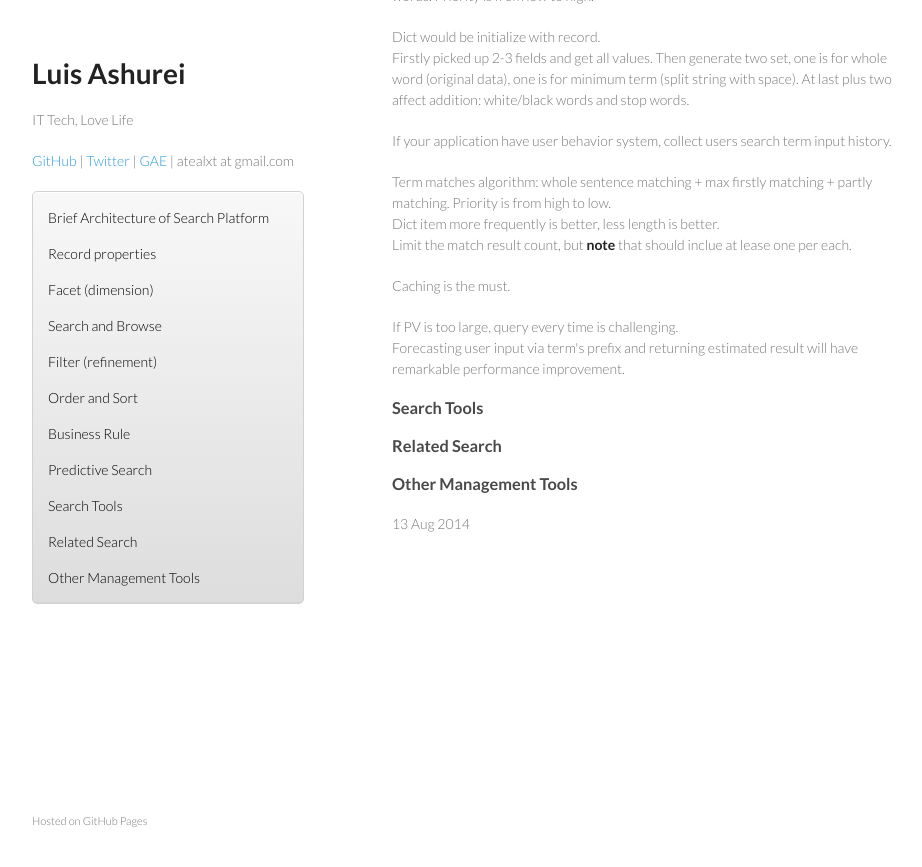
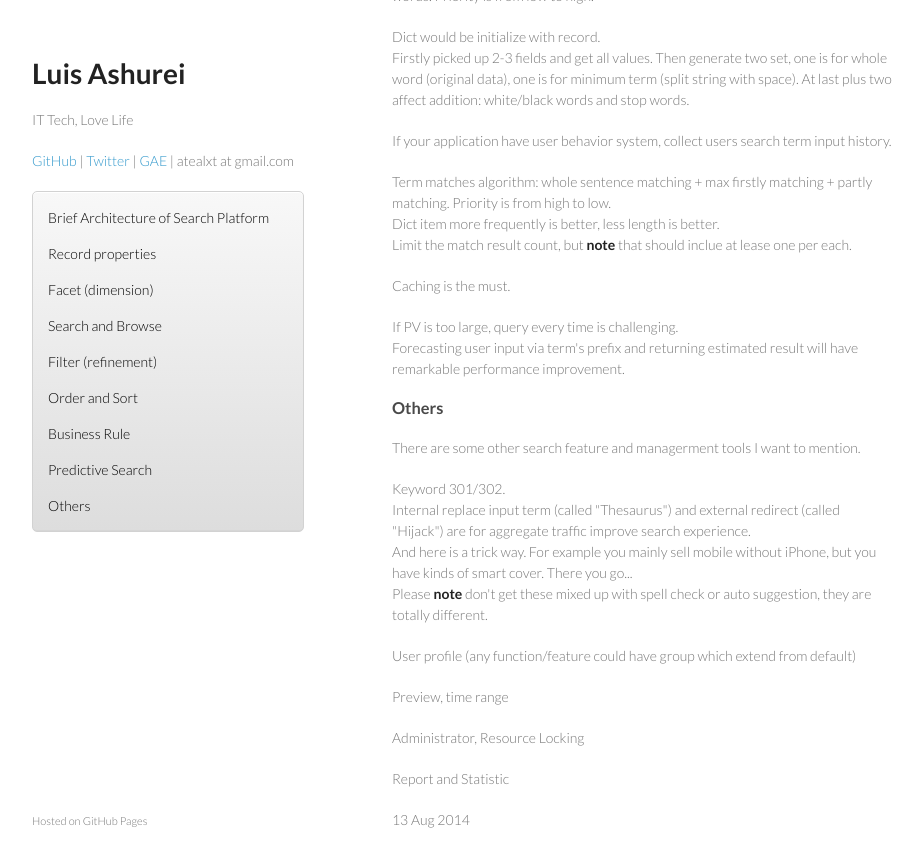
Before and after one commit to atealxt/atealxt.github.io, a Jekyll site: the page built from _posts/2014-08-13-brief-architecture-of-search-platform.html, in a window 1280 px wide and 900 px high, scrolled down 2121 px. Shown: the top 867 px of the window, without its empty margins (178-1100 px from the left). Built offline with Jekyll 4.4.1, drawn with Linux system fonts in a browser that asks for light colours; comment, search, counter and statistics services are not loaded; before the commit the page ends 2725 px from its top, so only the background shows below that.

Commit message:
Update 2014-08-13-brief-architecture-of-search-platform.html

```diff
--- a/_posts/2014-08-13-brief-architecture-of-search-platform.html
+++ b/_posts/2014-08-13-brief-architecture-of-search-platform.html
@@ -205,25 +205,35 @@ Forecasting user input via term's prefix and returning estimated result will hav
 </p>
 
 <h3>
-<a href="#search-tools" name="search-tools" class="anchor"><span class="octicon octicon-link"></span></a>
-Search Tools
+<a href="#others" name="others" class="anchor"><span class="octicon octicon-link"></span></a>
+Others
 </h3>
 
 <p>
+There are some other search feature and managerment tools I want to mention.
 </p>
 
-<h3>
-<a href="#related-search" name="related-search" class="anchor"><span class="octicon octicon-link"></span></a>
-Related Search
-</h3>
+<p>
+Keyword 301/302. <br>
+Internal replace input term (called "Thesaurus") and external redirect (called "Hijack") are for aggregate traffic improve search experience.
+<br>
+And here is a trick way.
+For example you mainly sell mobile without iPhone, but you have kinds of smart cover. There you go...<br>
+Please <strong>note</strong> don't get these mixed up with spell check or auto suggestion, they are totally different.
+</p>
 
 <p>
+User profile (any function/feature could have group which extend from default)
 </p>
 
-<h3>
-<a href="#management-tools" name="management-tools" class="anchor"><span class="octicon octicon-link"></span></a>
-Other Management Tools
-</h3>
+<p>
+Preview, time range
+</p>
 
 <p>
+Administrator, Resource Locking
 </p>
+
+<p>
+Report and Statistic
+</p>
```
